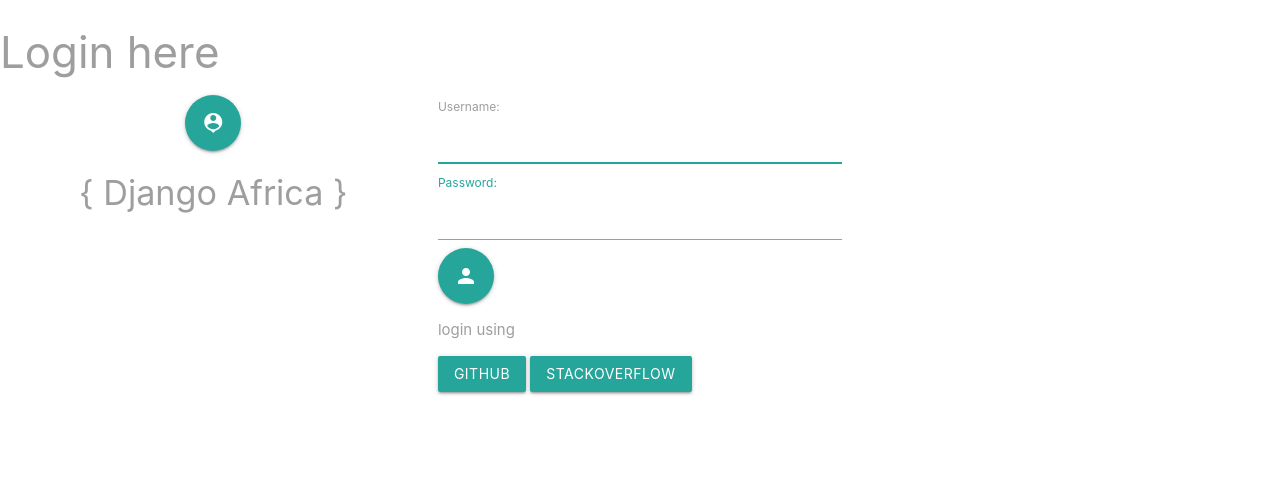
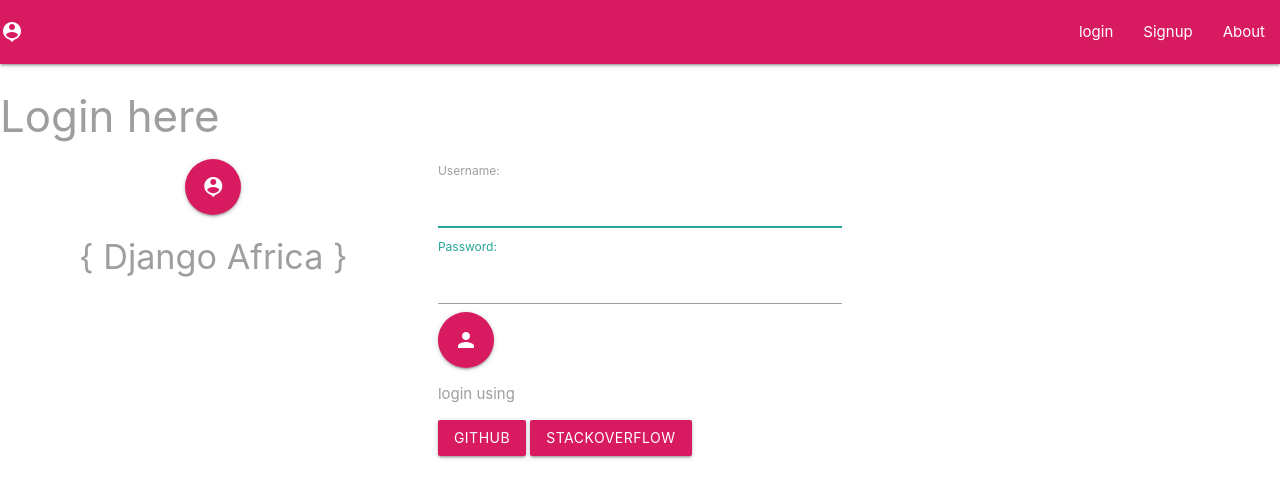
Before and after one commit to django-africa/login, a Django app: page /login in a window 1280 px wide. Shown: the top 498 px of the page. Run offline with Django 3.2, Linux system fonts and the light colour scheme.

Commit message:
navigation

```diff
--- a/login/templates/base.html
+++ b/login/templates/base.html
@@ -14,6 +14,16 @@
     <title>Just login!</title>
   </head>
   <body>
+  <nav>
+    <div class="nav-wrapper pink darken-1">
+      <a href="{% url 'home' %}" class="brand-logo"><i class="material-icons">person_pin</i></a>
+      <ul id="nav-mobile" class="right hide-on-med-and-down">
+        <li><a href="{% url 'login' %}">login</a></li>
+        <li><a href="badges.html">Signup</a></li>
+        <li><a href="collapsible.html">About</a></li>
+      </ul>
+    </div>
+  </nav>
   {% block heading %}
       <h1>Django-Africa demo for login!</h1>
   {% endblock heading %}
--- a/login/templates/registration/login.html
+++ b/login/templates/registration/login.html
@@ -7,7 +7,7 @@
 {% block content %}
 <div class="row">
     <div class="col s4 center ">
-    <span class="btn-floating btn-large scale-transition"><i class="material-icons">person_pin</i></span>
+    <span class="btn-floating btn-large scale-transition pink darken-1"><i class="material-icons">person_pin</i></span>
     <h4 class="grey-text">{ Django Africa }<h4>
         <br>
     </div>
@@ -15,12 +15,12 @@
         <form action="" method="post">
             {% csrf_token %}
             {{ form }}
-            <button class="btn-floating btn-large pulse"> <i class="material-icons">person</i></a></button>
+            <button class="btn-floating btn-large pulse pink darken-1"> <i class="material-icons">person</i></a></button>
         </form>
         <div class="">
         <p class="grey-text">login using</p>
-        <button class="btn">Github</button>
-        <button class="btn">Stackoverflow</button>
+        <button class="btn pink darken-1">Github</button>
+        <button class="btn pink darken-1">Stackoverflow</button>
         </div>
     </div>
     <div class="col s4 ">
```
